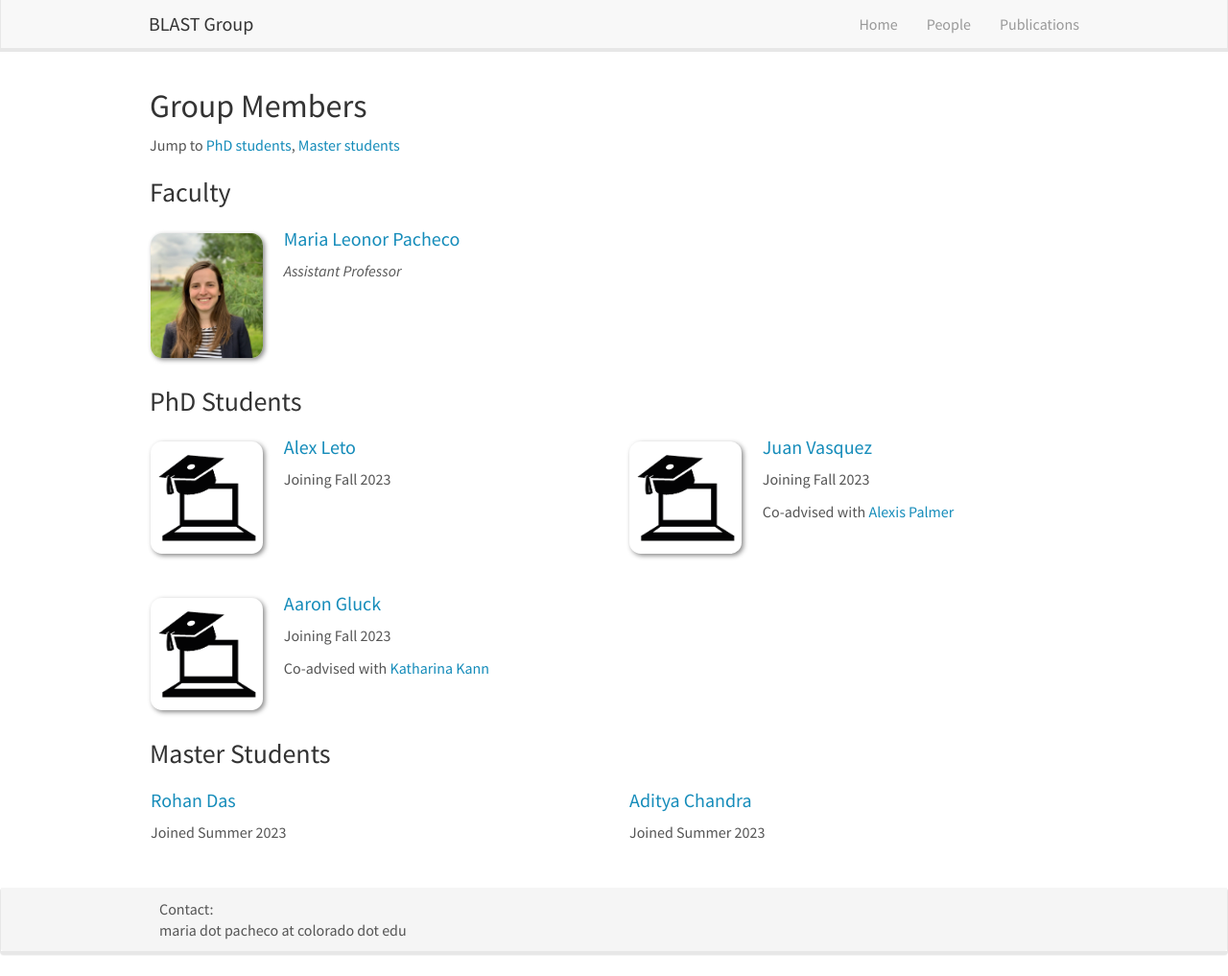
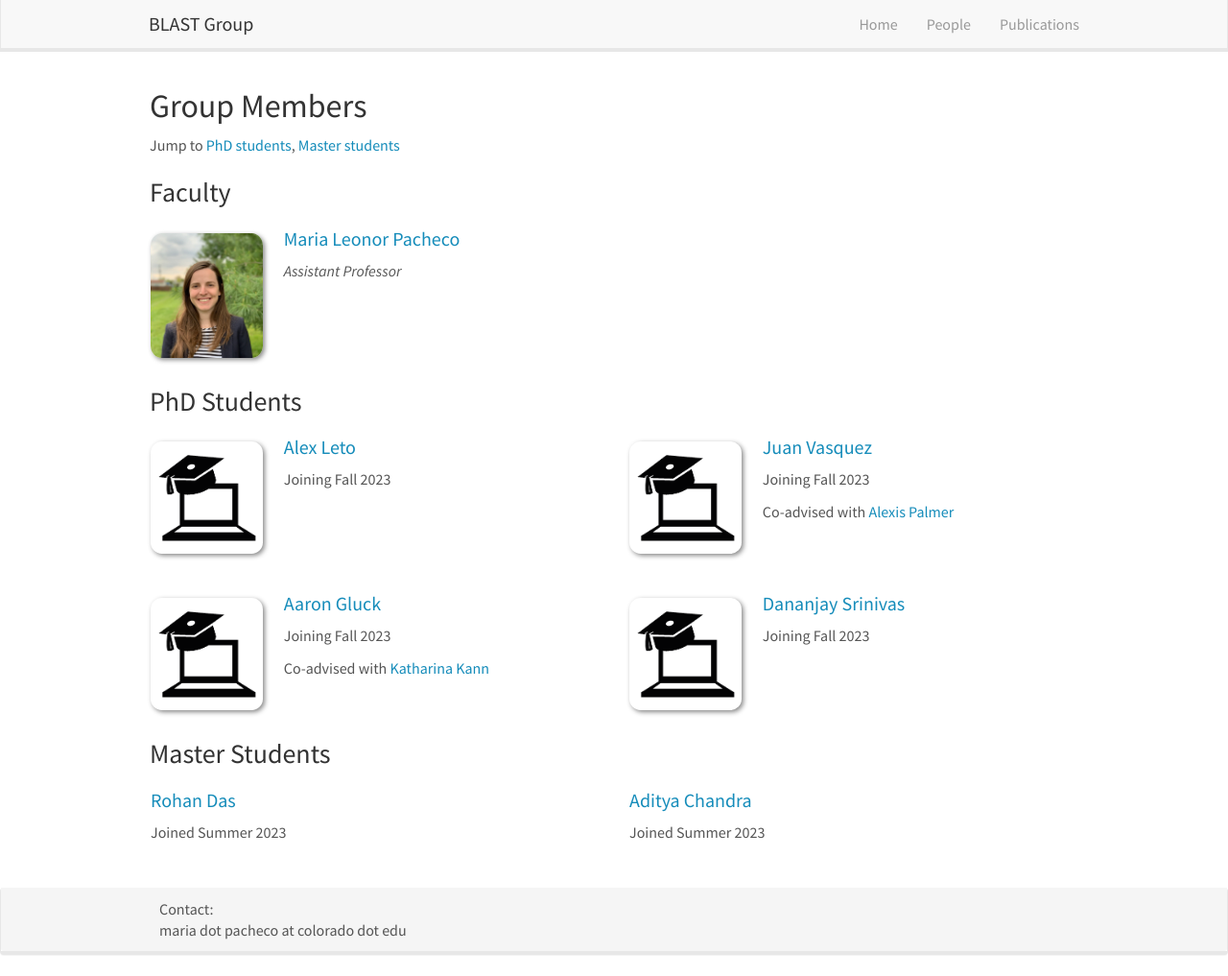
Before and after one commit to blast-cu/blast-cu.github.io, a Jekyll site: the page built from _pages/team.md, in a window 1280 px wide and 1017 px high. Shown: the whole window at 96% size. Built offline with Jekyll 4.4.1, drawn with Linux system fonts in a browser that asks for light colours; nearby versions of some CDN libraries.

Commit message:
Update phd.yml

```diff
--- a/_data/phd.yml
+++ b/_data/phd.yml
@@ -25,3 +25,9 @@
   homepage: https://blast-cu.github.io/team/#phd
   year: Joining Fall 2023
   info: Co-advised with <a href="https://kelina.github.io/">Katharina Kann</a>
+
+- name: Dananjay Srinivas
+  photo: grad_student.png
+  homepage: https://blast-cu.github.io/team/#phd
+  year: Joining Fall 2023
+  info:
```
